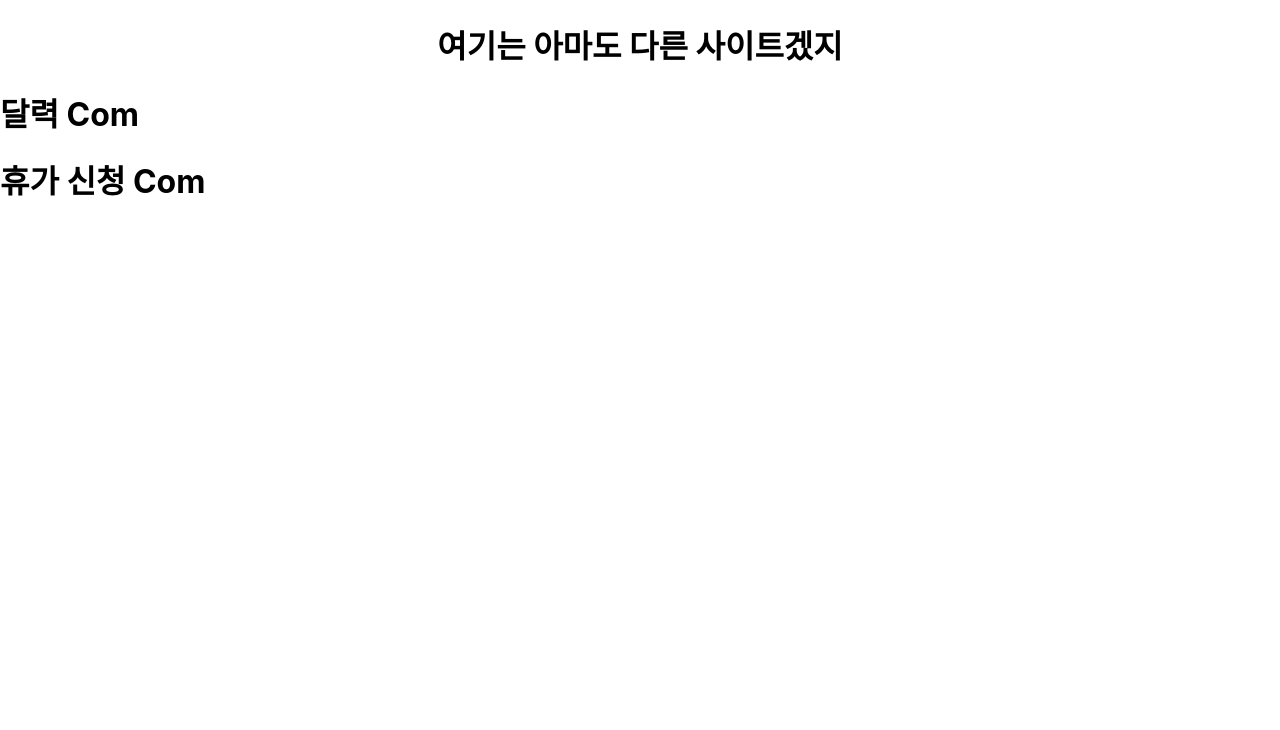
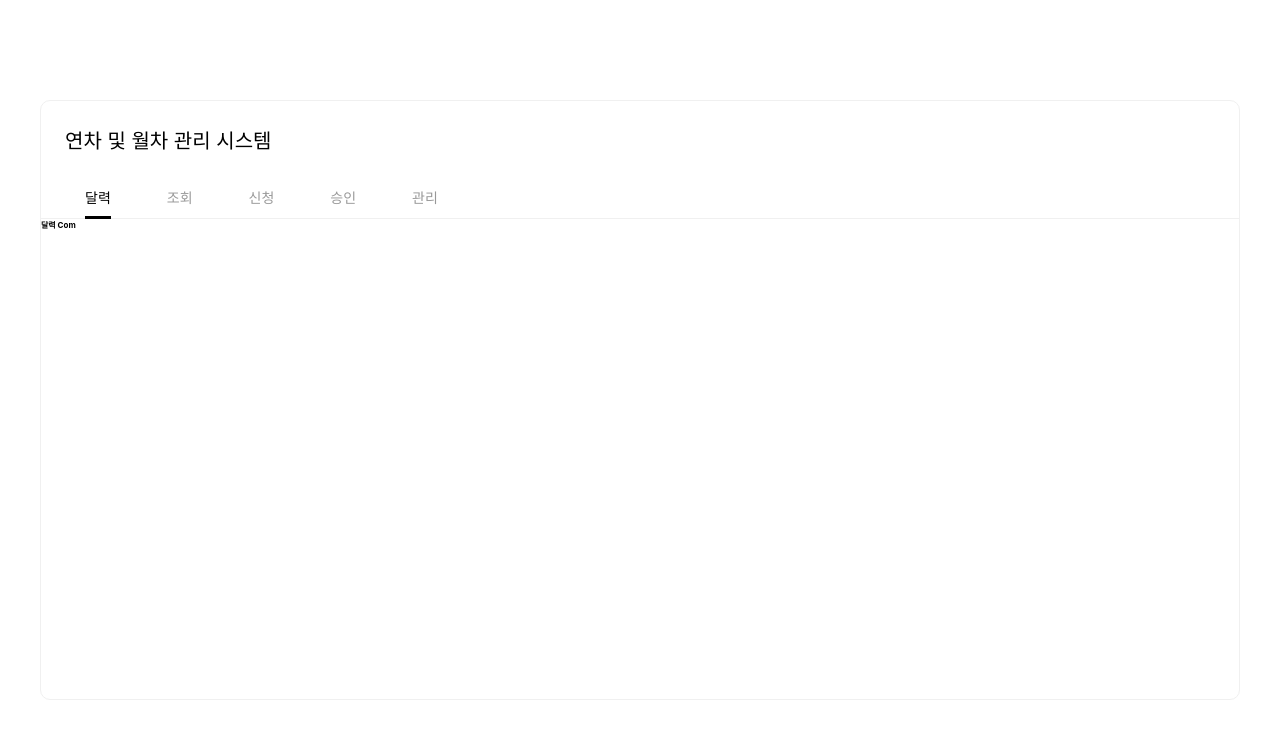
Before and after one commit to myeongyunChoi/TimeTrack, a React (Create React App) app: page / in a window 1280 px wide. Shown: the top 730 px of the page. Built offline with nearby package versions, Linux system fonts and the light colour scheme.

Commit message:
components amount

```diff
--- a/src/App.css
+++ b/src/App.css
@@ -1,38 +1,59 @@
-.App {
-  text-align: center;
+* {
+  margin: 0;
+  padding: 0;
+  box-sizing: border-box;
+  font-size: 0.625vw;
 }
 
-.App-logo {
-  height: 40vmin;
-  pointer-events: none;
+ul,
+ol,
+li {
+  list-style: none;
 }
 
-@media (prefers-reduced-motion: no-preference) {
-  .App-logo {
-    animation: App-logo-spin infinite 20s linear;
-  }
+a {
+  text-decoration: none;
 }
 
-.App-header {
-  background-color: #282c34;
-  min-height: 100vh;
-  display: flex;
-  flex-direction: column;
-  align-items: center;
-  justify-content: center;
-  font-size: calc(10px + 2vmin);
-  color: white;
+.App {
+  width: 1200px;
+  height: calc(100vh - 200px);
+  margin: 100px auto;
+  border: 0.2rem rgb(240, 240, 240) solid;
+  border-radius: 10px;
 }
 
-.App-link {
-  color: #61dafb;
+.App h2 {
+  font-size: 2.5rem;
+  font-weight: 300;
+  padding: 3rem;
 }
 
-@keyframes App-logo-spin {
-  from {
-    transform: rotate(0deg);
-  }
-  to {
-    transform: rotate(360deg);
-  }
+.nav_bar {
+  width: 100%;
+  line-height: 5rem;
+  display: flex;
+  gap: 2rem;
+  border-bottom: 0.2rem rgb(240, 240, 240) solid;
+  padding-left: 3rem;
 }
+
+.nav_bar li {
+  padding: 0 20px;
+  font-size: 1.75rem;
+  cursor: pointer;
+}
+
+.nav_bar li span{
+  font-size: 1.75rem;
+  font-weight: 500;
+  padding: 1.25rem 0;
+}
+
+.underline{
+  border-bottom: 3px solid black;
+}
+
+.nav_li{
+  opacity: 0.4;
+}
--- a/src/App.js
+++ b/src/App.js
@@ -1,16 +1,45 @@
 import logo from './logo.svg';
 import './App.css';
+import { useRef, useState } from 'react'
 import Calendar from './component/Calendar';
 import HolidayAsk from './component/HolidayApplication';
+import HolidayApproval from './component/HolidayApproval';
+import HolidayAbout from './component/HolidayAbout';
 
 function App() {
+
+
+  const [navActive, setNavActive] = useState(['underline', 'nav_li', 'nav_li', 'nav_li', 'nav_li']);
+  const [showIdx, setShowIdx] = useState(0)
+  const navigatorComponent = (navIdx) => {
+    setNavActive(navActive.map((_, idx) => (idx === navIdx ? 'underline' : 'nav_li')));
+    setShowIdx(navIdx)
+  };
+
+  const navItems = ['달력', '조회', '신청', '승인', '관리'];
+  const components = [
+    <Calendar />,
+    <HolidayAbout />,
+    <HolidayAsk />,
+    <HolidayApproval />
+  ]
+
   return (
     <>
       <div className="App">
-        <h1>여기는 아마도 다른 사이트겠지</h1>
+        <h2>연차 및 월차 관리 시스템</h2>
+        <ul className="nav_bar">
+          {
+            navItems.map((text, index) => (
+              <li key={index} onClick={() => navigatorComponent(index)}>
+                <span className={navActive[index]}>{text}</span>
+              </li>
+            ))
+          }
+        </ul>
+        {components[showIdx]}
       </div>
-      <Calendar />
-      <HolidayAsk />
+
     </>
   );
 }
--- /dev/null
+++ b/src/component/HolidayAbout.jsx
@@ -0,0 +1,10 @@
+const HolidayAbout = () => {
+    return (
+        <div className="holiday_about">
+            <h1>휴가 조회Com</h1>
+        </div>
+    );
+}
+
+
+export default HolidayAbout;
--- /dev/null
+++ b/src/component/HolidayApproval.jsx
@@ -0,0 +1,10 @@
+const HolidayApproval = () => {
+    return (
+        <div className="holiday_approval">
+            <h1>휴가 조회Com</h1>
+        </div>
+    );
+}
+
+
+export default HolidayApproval;
--- a/src/index.js
+++ b/src/index.js
@@ -6,9 +6,9 @@ import reportWebVitals from './reportWebVitals';
 
 const root = ReactDOM.createRoot(document.getElementById('root'));
 root.render(
-  <React.StrictMode>
+  // <React.StrictMode>
     <App />
-  </React.StrictMode>
+  // </React.StrictMode>
 );
 
 // If you want to start measuring performance in your app, pass a function
```
